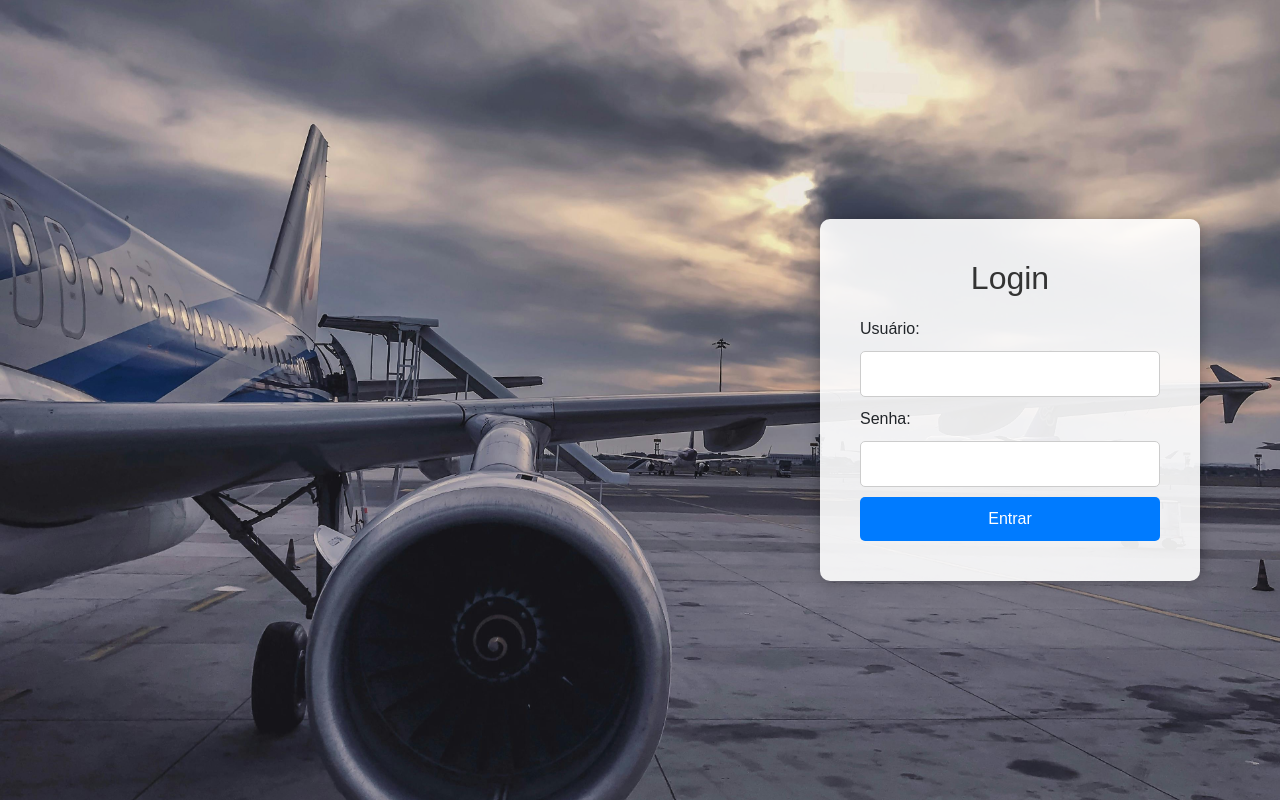
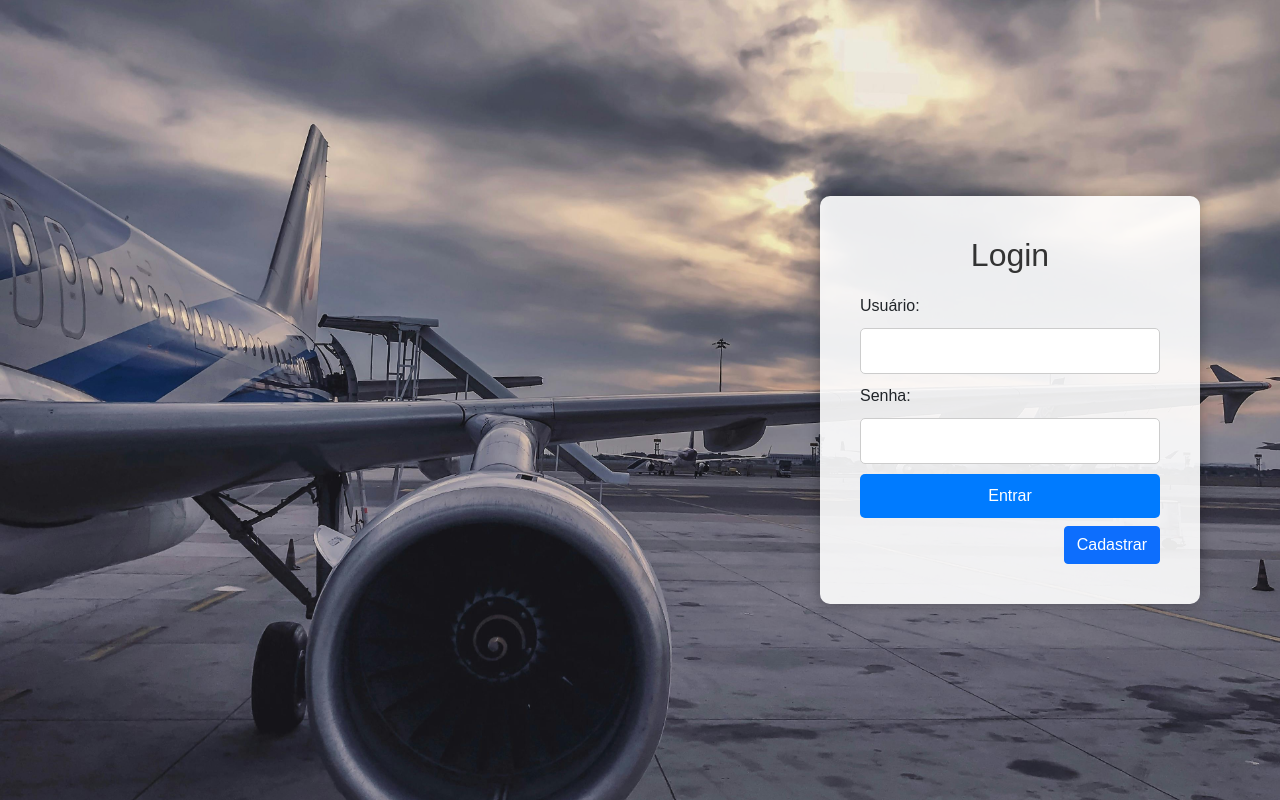
Before and after one commit to Lucasolical/Venda_de_Passagens, a Flask app: page / in a window 1280 px wide. Run offline with Flask 3, Linux system fonts and the light colour scheme.

Commit message:
Adicionado botão para cadastro

```diff
--- a/Venda_de_passagens/templates/homepage.html
+++ b/Venda_de_passagens/templates/homepage.html
@@ -91,7 +91,14 @@
       <label for="senha">Senha:</label>
       <input type="password" id="senha" name="senha" required>
 
-      <button type="submit">Entrar</button>
+    <button type="submit" class="btn btn-primary w-100">Entrar</button>
+
+    <div class="d-flex justify-content-end">
+
+              <a href="/cadastro" class="btn btn-primary mt-2">
+                  Cadastrar
+              </a>
+
     </form>
   </div>
 </body>
```
